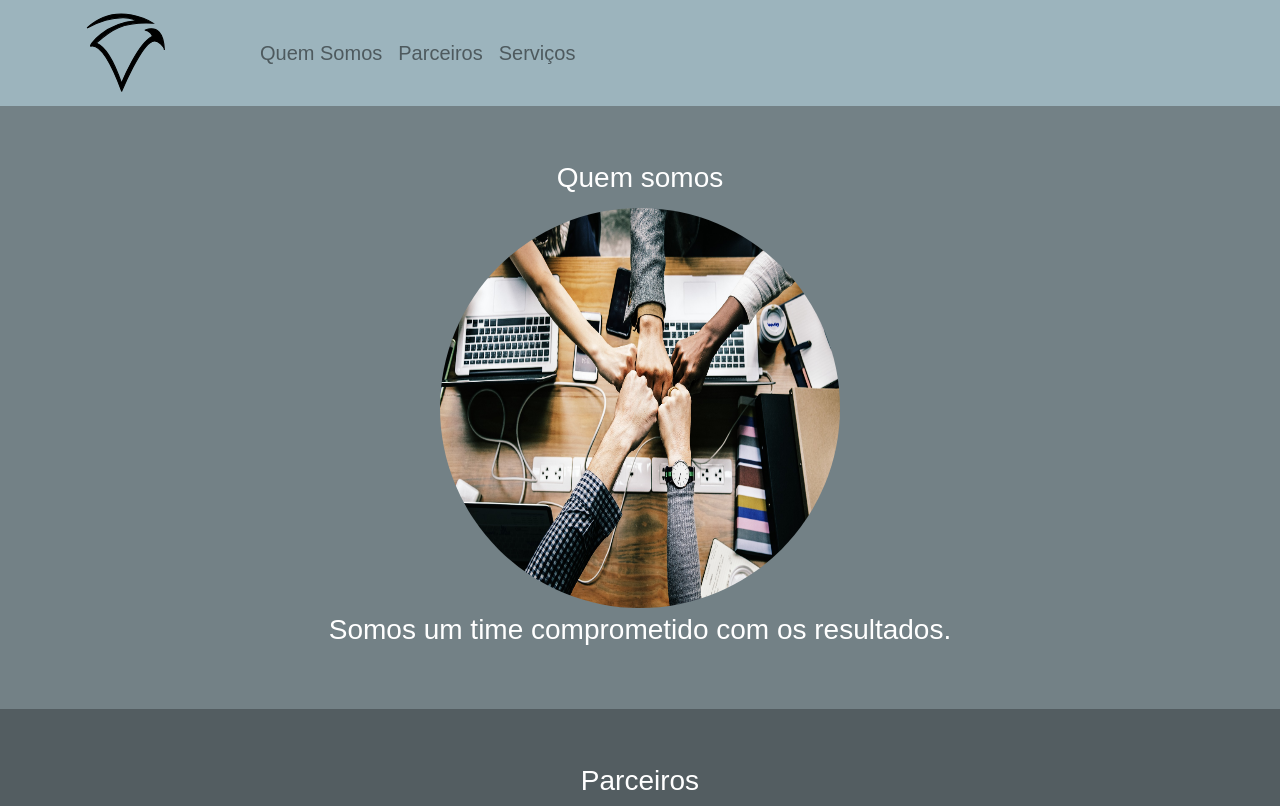
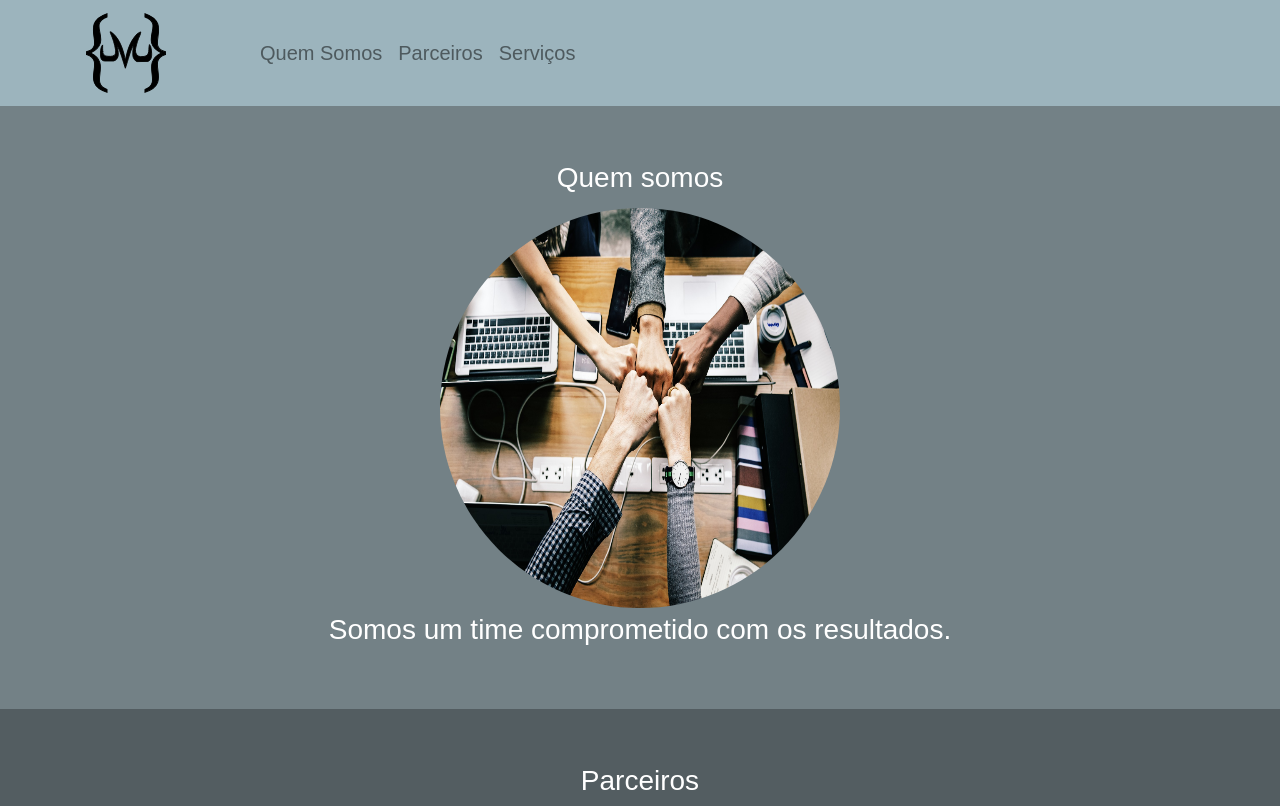
Before and after one commit to Marcelo-RM/siteBootstrap, a plain HTML site: page index.html in a window 1280 px wide. Shown: the top 806 px of the page. Drawn offline with Linux system fonts and the light colour scheme.

Commit message:
logo pessoal

```diff
--- a/index.html
+++ b/index.html
@@ -16,7 +16,7 @@
 <body>
   <nav class="navbar navbar-expand-lg navbar-light">
     <a class="navbar-brand" href="#">
-      <img src="img/logo.svg" width="220" height="80" alt="logo"/>
+      <img src="img/logoBold_t.svg" width="220" height="80" alt="logo"/>
     </a>
     <div class="collapse navbar-collapse" id="navbarSupportedContent">
       <ul class="navbar-nav mr-auto">
```
Also changed, not shown: img/logo.svg (deleted), img/logoBold_t.svg (added).
